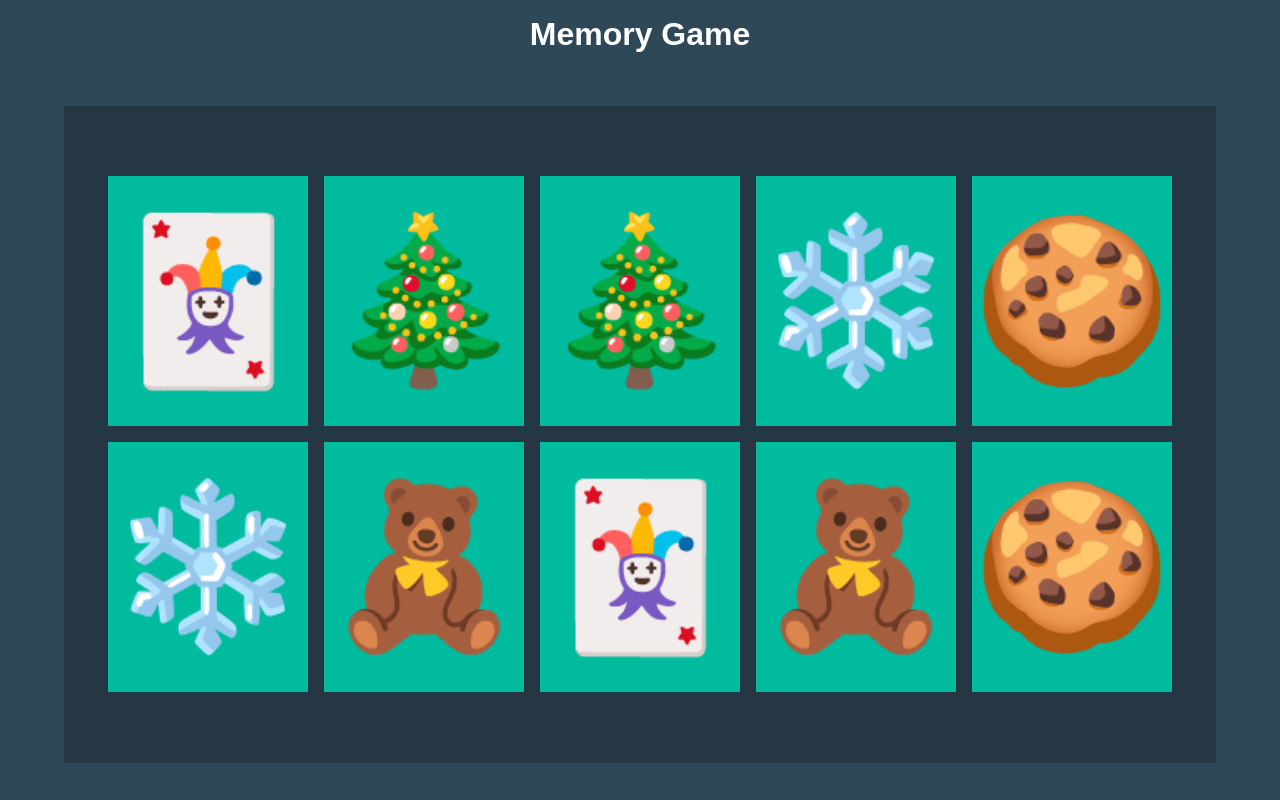
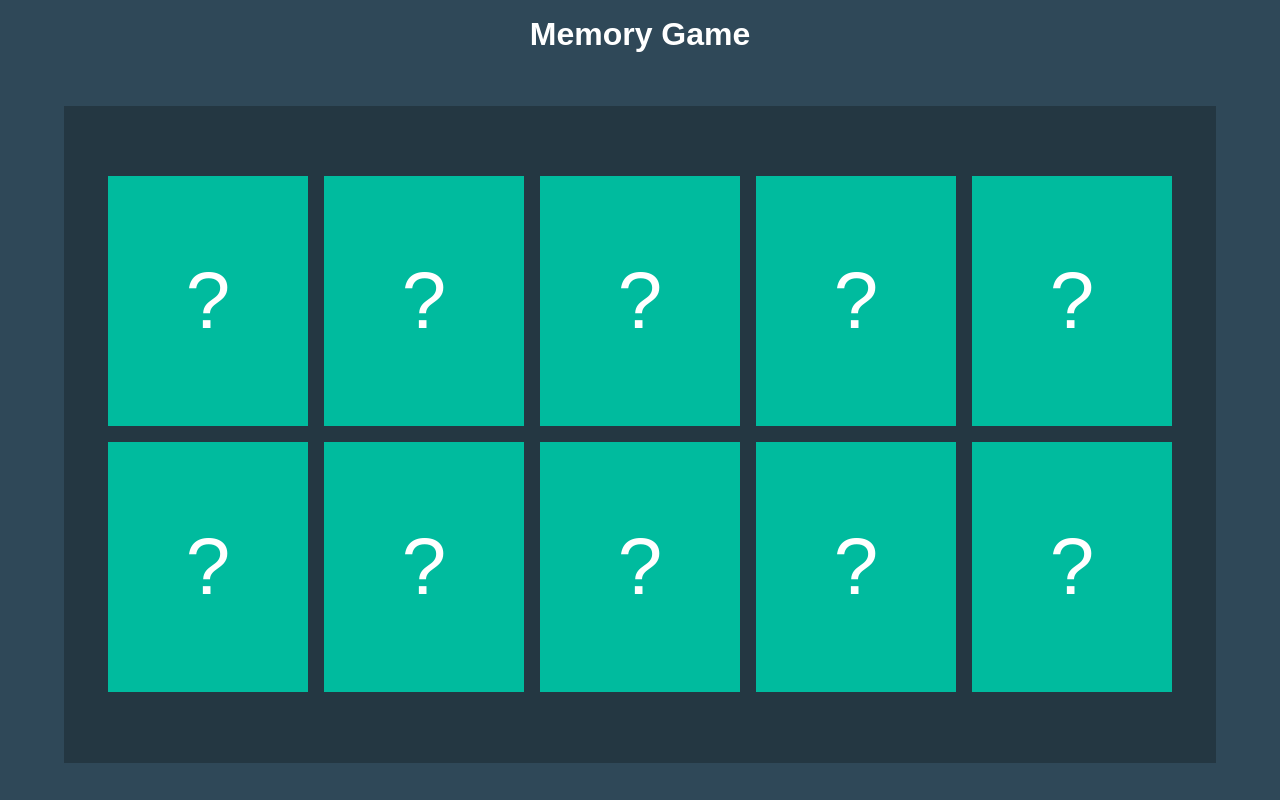
Before and after one commit to Ajgorek04/MemoryGame, a plain HTML site: page index.html in a window 1280 px wide. Both pictures are taken after a click on the button "Click here to start game". Drawn offline with Linux system fonts and the light colour scheme.

Commit message:
Add flipping cards

```diff
--- a/app.js
+++ b/app.js
@@ -7,6 +7,18 @@ const symbols = ["🎄", "❄️", "🧸", "🍪", "🃏"];
 startGameButton.addEventListener("click", () => {
     startGameButton.parentElement.style.display = "none";
     game.style.display = "flex";
+
+    setTimeout(() => {
+        cards.forEach((card) => {
+            card.classList.add("flipped");
+        });
+    }, 500);
+
+    cards.forEach((card) => {
+        card.addEventListener("click", () => {
+            card.classList.toggle("flipped");
+        });
+    });
 
     const totalCards = cards.length;
     const cardSymbols = [...symbols, ...symbols];
--- a/style.css
+++ b/style.css
@@ -73,7 +73,6 @@ header {
     justify-content: center;
     align-items: center;
     gap: 1rem;
-    font-size: 10rem;
 }
 
 .card {
@@ -85,10 +84,30 @@ header {
     justify-content: center;
     align-items: center;
     cursor: pointer;
+
+    position: relative;
+    transform-style: preserve-3d;
+    transform: perspective(1000px);
+    transition: transform 0.5s;
+}
+.card-front,
+.card-back {
+    position: absolute;
+    width: 100%;
+    height: 100%;
+    display: flex;
+    align-items: center;
+    justify-content: center;
+    font-size: 5rem;
+    backface-visibility: hidden;
+}
+
+.card-front {
+    transform: rotateY(0deg);
 }
 
 .card-back {
-    display: none;
+    transform: rotateY(180deg);
 }
 
 .flipped {
```
